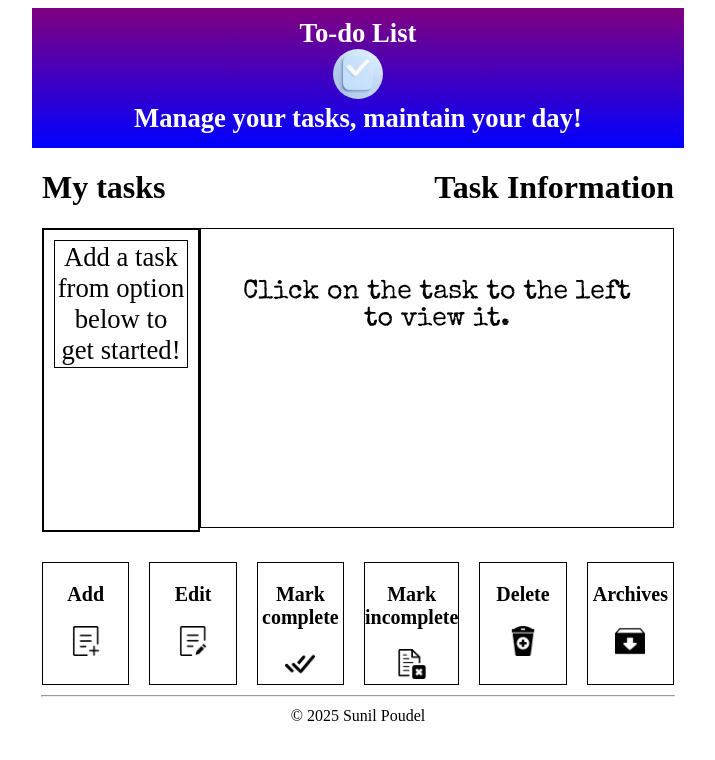
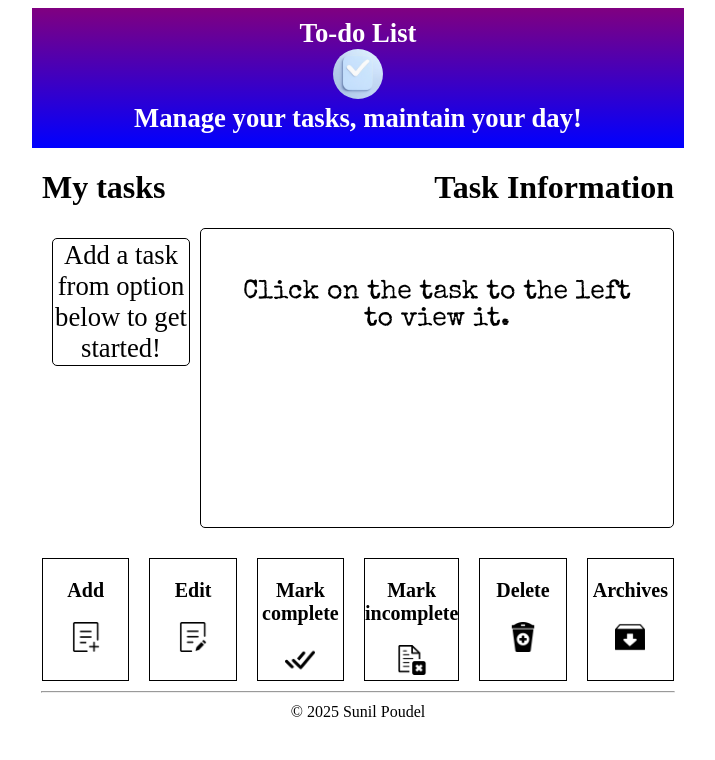
Before and after one commit to sunil-poudel/to-do-list, an Angular app: page / in a window 1280 px wide. Shown: the top 760 px of the page, without its empty margins (282-997 px from the left). Built offline with nearby package versions, Linux system fonts and the light colour scheme; a web font is replaced by a local one.

Commit message:
style task and tasks

```diff
--- a/src/app/task/task.css
+++ b/src/app/task/task.css
@@ -1,6 +1,7 @@
 div#task{
   box-sizing: border-box;
   border: 1px black solid;
+  border-radius: 5px;
   height: 300px;
   overflow: scroll;
   text-align: center;
--- a/src/app/tasks/tasks.css
+++ b/src/app/tasks/tasks.css
@@ -1,7 +1,7 @@
 div#tasks_list{
   height: 300px;
   /*width: 25%;*/
-  border: 2px solid black;
+  /*border: 2px solid black;*/
   overflow: scroll;
 }
 div.tasks{
@@ -10,6 +10,7 @@ div.tasks{
   font-size: 20pt;
   text-align: center;
   padding: 1px;
+  border-radius: 5px;
 }
 div.tasks:hover{
   background-color: green;
```
